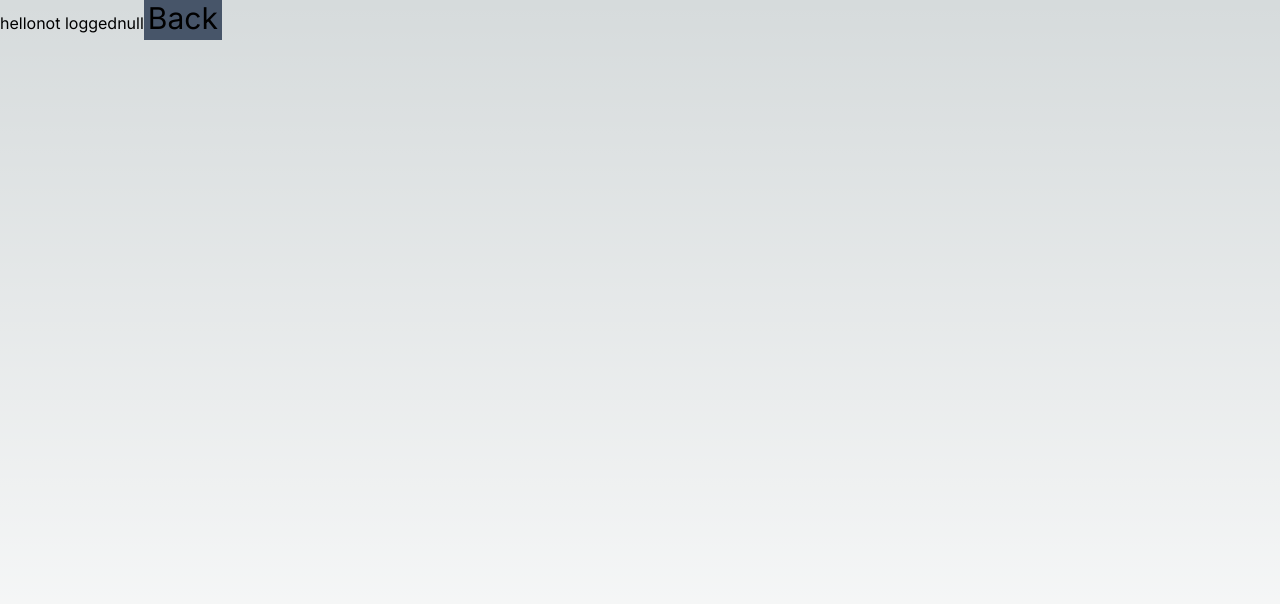
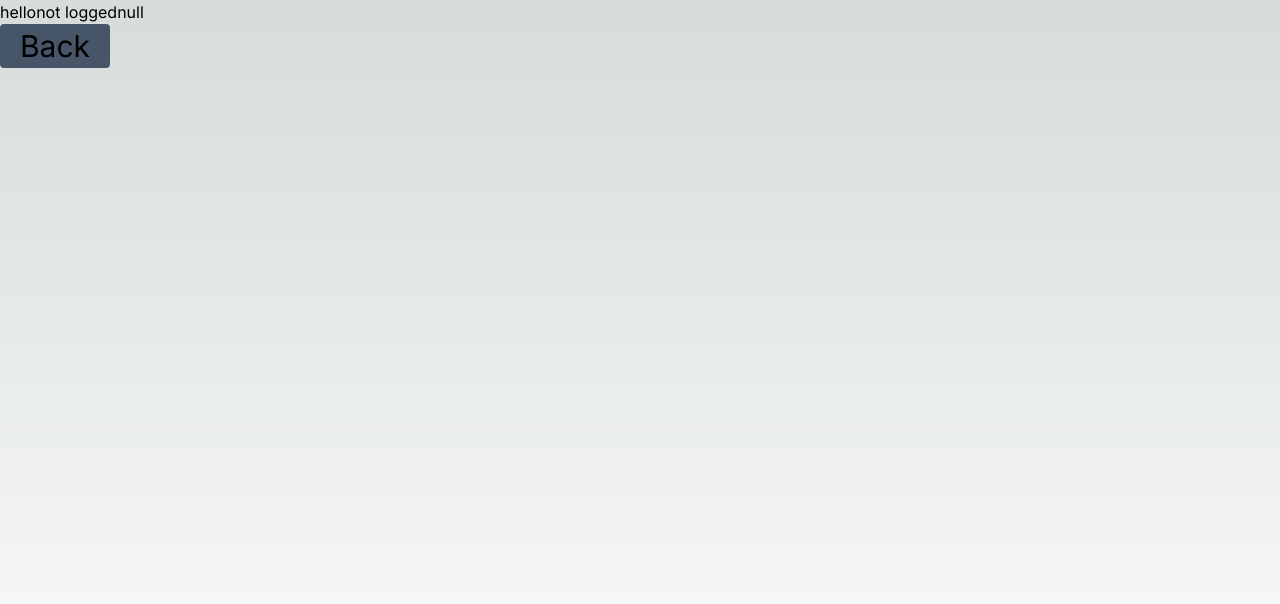
Before and after one commit to DraconDev/next-auth-14-all-basic-functionality, a Next.js app: page /checkIfLogged in a window 1280 px wide. Shown: the top 604 px of the page. Built offline with nearby package versions, Linux system fonts and the light colour scheme; no server answers.

Commit message:
upd custom buttom

```diff
--- a/app/checkIfLogged/page.tsx
+++ b/app/checkIfLogged/page.tsx
@@ -5,11 +5,11 @@ export default async function CheckIfLogged() {
     const session = await getServerSession();
 
     return (
-        <div className="h-screen">
+        <div className="h-screen flex flex-col">
             hello
             {session ? "logged" : "not logged"}
             {JSON.stringify(session)}
-            <CustomButton page="/"/>
+            <CustomButton page="/" />
         </div>
     );
 }
--- a/components/CustomButton.tsx
+++ b/components/CustomButton.tsx
@@ -8,7 +8,7 @@ const CustomButton = ({ page }: Props) => {
     return (
         <Link
             href={page}
-            className="text-3xl p-1 bg-slate-600"
+            className="text-3xl p-1 bg-slate-600 w-[110px] rounded justify-center flex items-center"
         >
             Back
         </Link>
```
